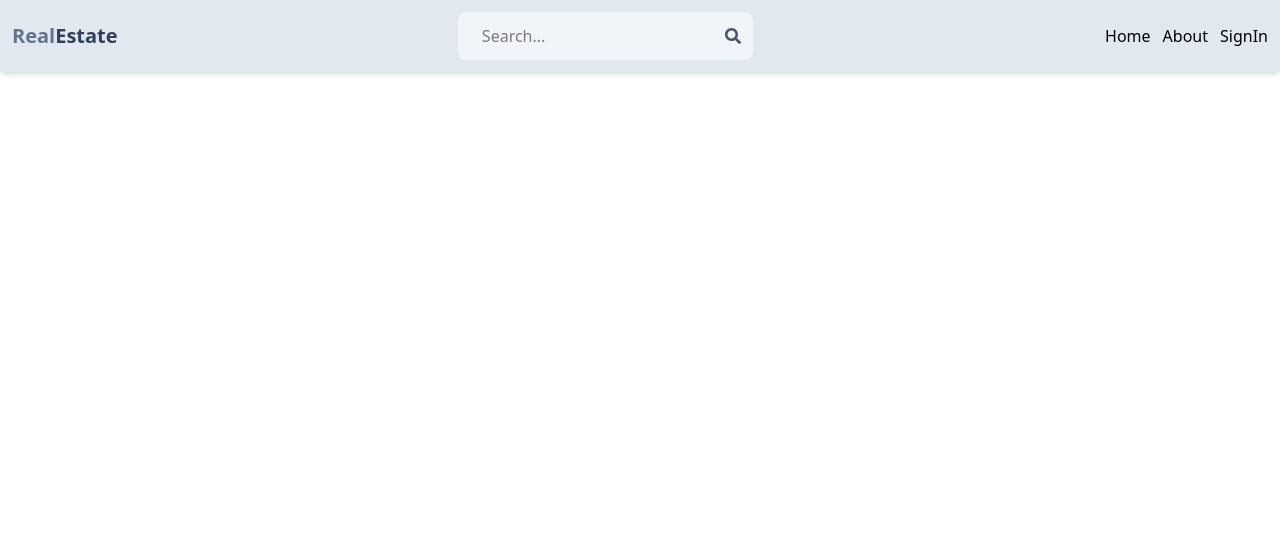
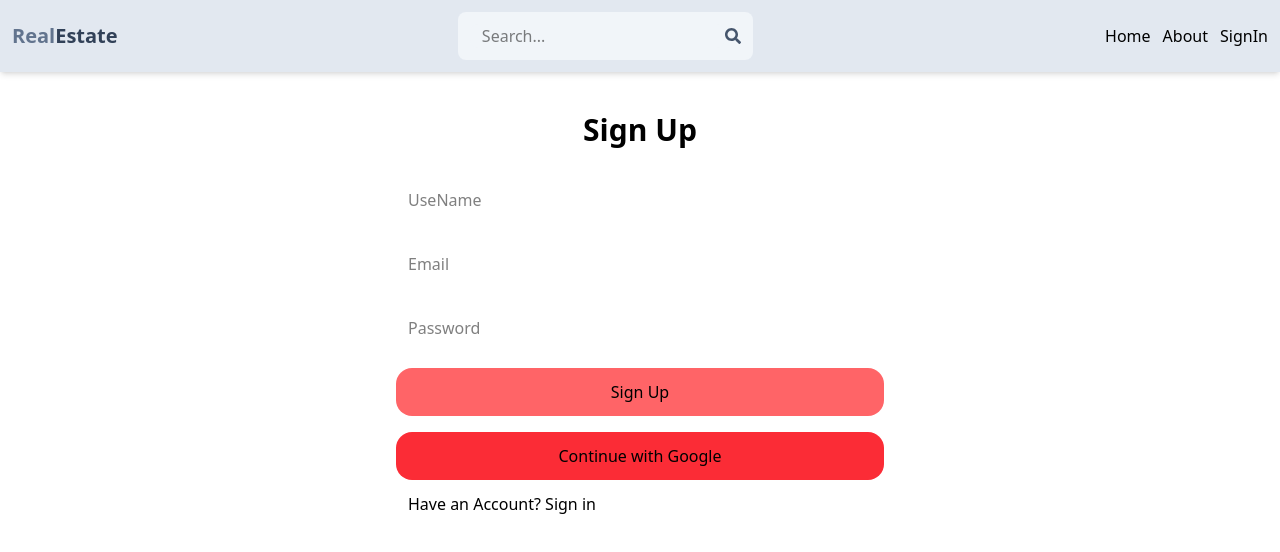
Before and after one commit to Muntaha4356/Mern-Estate, a React (Vite) app in the folder client/: page /signup in a window 1280 px wide. Shown: the top 552 px of the page. Built offline with nearby package versions, Linux system fonts and the light colour scheme.

Commit message:
Signup UI Completed

```diff
--- a/client/src/Pages/Signup.jsx
+++ b/client/src/Pages/Signup.jsx
@@ -1,8 +1,33 @@
 import React from 'react'
-
+import {Link, useNavigate} from 'react-router-dom'
+import { useState } from 'react'
 const Signup = () => {
   return (
-    <div>
+    <div className='p-3 max-w-lg  mx-auto'>
+      <h1 className='text-3xl font-semibold text-center my-7'>Sign Up</h1>
+      <form className='flex flex-col gap-4'>
+        <input
+        type='text'
+        placeholder='UseName'
+        className='border-none p-3 rounded-2xl'/>
+        <input
+        type='email'
+        placeholder='Email'
+        className='border-none p-3 rounded-2xl'/>
+        <input
+        type='password'
+        placeholder='Password'
+        className='border-none p-3 rounded-2xl' />
+        <button
+        className='bg-red-400 border-none p-3 rounded-2xl'>
+          Sign Up
+        </button>
+        <button
+        className='border-none p-3 rounded-2xl bg-red-500'>
+          Continue with Google
+        </button>
+      </form>
+      <p className='p-3'>Have an Account? <Link to={'/signin'}>Sign in</Link></p>
 
     </div>
   )
```
